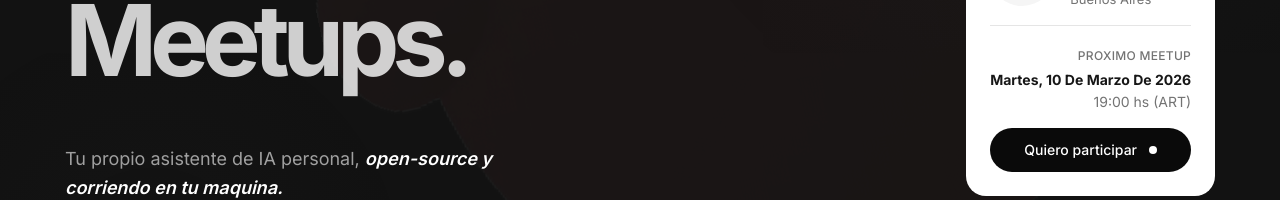
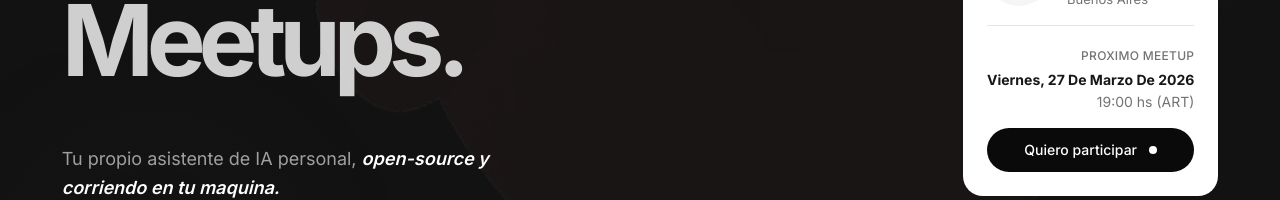
Before and after one commit to lacrypta/openclaw-meetups, a Next.js app: page / in a window 1280 px wide. Shown: the part 427-627 px from the top of the page. Built offline with nearby package versions, Linux system fonts and the light colour scheme; a web font is replaced by a local one.

Commit message:
feat: meetup date → env var NEXT_PUBLIC_MEETUP_DATE (27 mar 2026)

```diff
--- a/components/HeroSection.tsx
+++ b/components/HeroSection.tsx
@@ -2,6 +2,9 @@
 
 import { useEffect, useRef } from "react";
 import meetupConfig from "../config/meetup.json";
+
+const MEETUP_DATE =
+  process.env.NEXT_PUBLIC_MEETUP_DATE ?? meetupConfig.nextMeetupDate;
 
 export function HeroSection() {
   const logoRef = useRef<HTMLImageElement>(null);
@@ -17,7 +20,7 @@ export function HeroSection() {
     window.addEventListener("scroll", handleScroll, { passive: true });
     return () => window.removeEventListener("scroll", handleScroll);
   }, []);
-  const nextDate = new Date(meetupConfig.nextMeetupDate);
+  const nextDate = new Date(MEETUP_DATE);
 
   const formattedDate = nextDate.toLocaleDateString("es-AR", {
     weekday: "long",
--- a/components/ScheduleSection.tsx
+++ b/components/ScheduleSection.tsx
@@ -2,8 +2,11 @@
 
 import meetupConfig from "../config/meetup.json";
 
+const MEETUP_DATE =
+  process.env.NEXT_PUBLIC_MEETUP_DATE ?? meetupConfig.nextMeetupDate;
+
 export function ScheduleSection() {
-  const nextDate = new Date(meetupConfig.nextMeetupDate);
+  const nextDate = new Date(MEETUP_DATE);
 
   const formattedDate = nextDate.toLocaleDateString("es-AR", {
     weekday: "long",
--- a/config/meetup.json
+++ b/config/meetup.json
@@ -1,3 +1,3 @@
 {
-  "nextMeetupDate": "2026-03-10T19:00:00"
+  "nextMeetupDate": "2026-03-27T19:00:00"
 }
```
Also changed, not shown: 1 other file (tests, documents, lock files or other folders).
